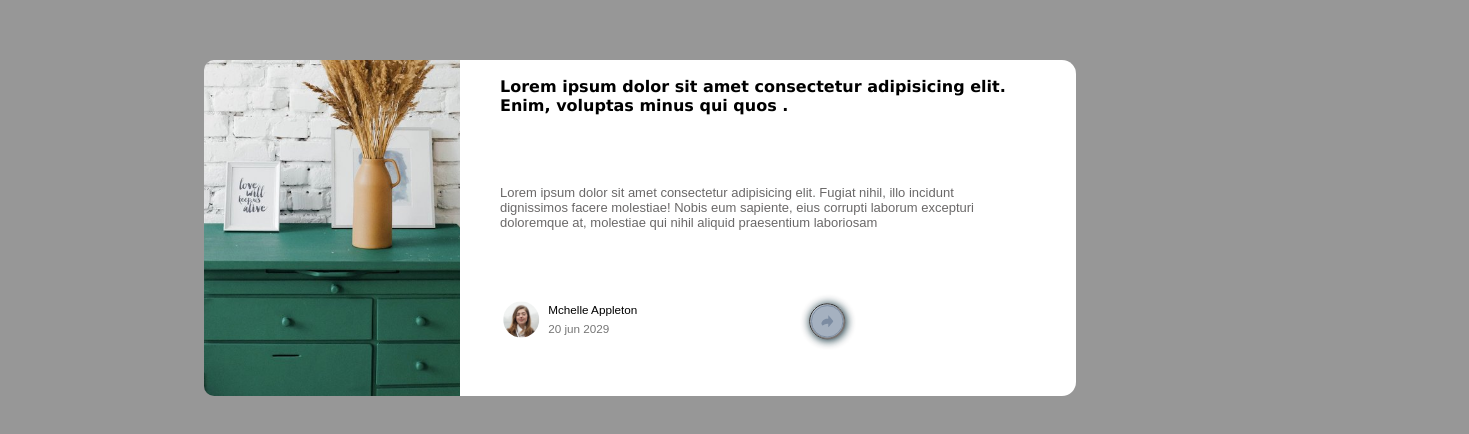
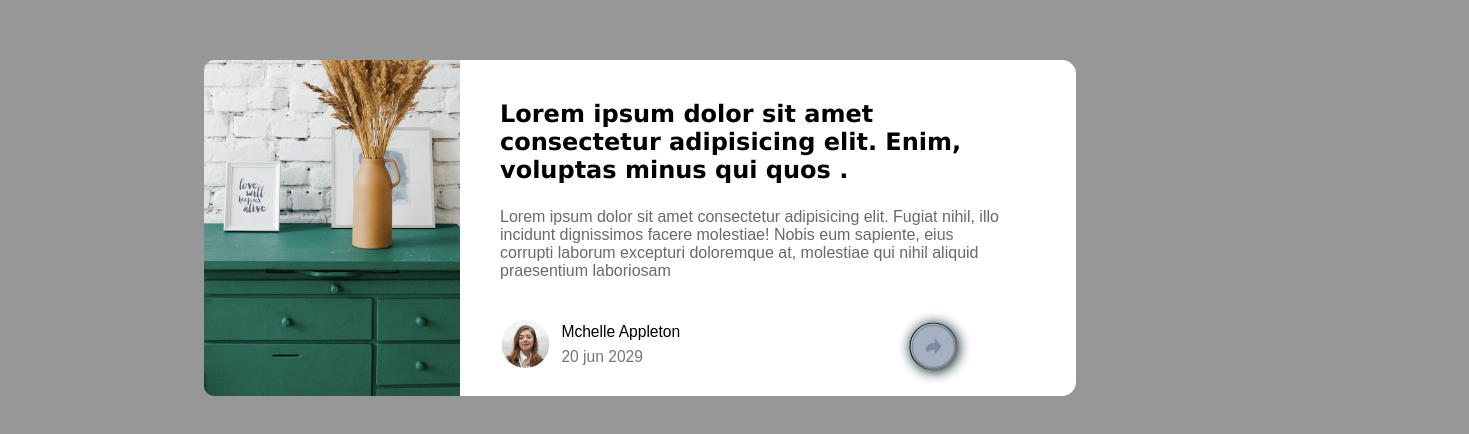
Before and after one commit to guilherm707070/card-Componente-de-visualiza-o-do-artigo, a plain HTML site: page index.html in a window 1280 px wide. Shown: the part 180-614 px from the top of the page, 1469 px wide, since content can reach past the window. Drawn offline with Linux system fonts and the light colour scheme.

Commit message:
versão0.1 descktop

```diff
--- a/style.css
+++ b/style.css
@@ -45,10 +45,10 @@ h1 {
   font-family: Verdana, Geneva, Tahoma, sans-serif;
   font-size: 20px;
   font-weight: bold;
-  font-size: medium;
+  font-size: x-large;
   justify-content: center;
   align-items: center;
-  margin: 7px 2px 2px 10px;
+  margin: 30px 2px 2px 10px;
 }
 P {
   font-family: Arial, Helvetica, sans-serif;
@@ -71,10 +71,10 @@ P {
   flex-direction: column;
 }
 #footer {
-  scale: 0.9;
+  scale:1.2 ;
   font-weight: 10;
   font-size: small;
-  padding:20px 6px 10px 2px ;
+  padding:20px 6px 10px 110px ;
   width: 100vh;
   height: 1vh;
   display: flex;
@@ -83,7 +83,7 @@ P {
 }
 
 #texto {
-  font-size: small;
+  font-size: medium;
   padding-left: 30px;
   margin: 10px 0 23px 10px;
   height: 11vh;
```
